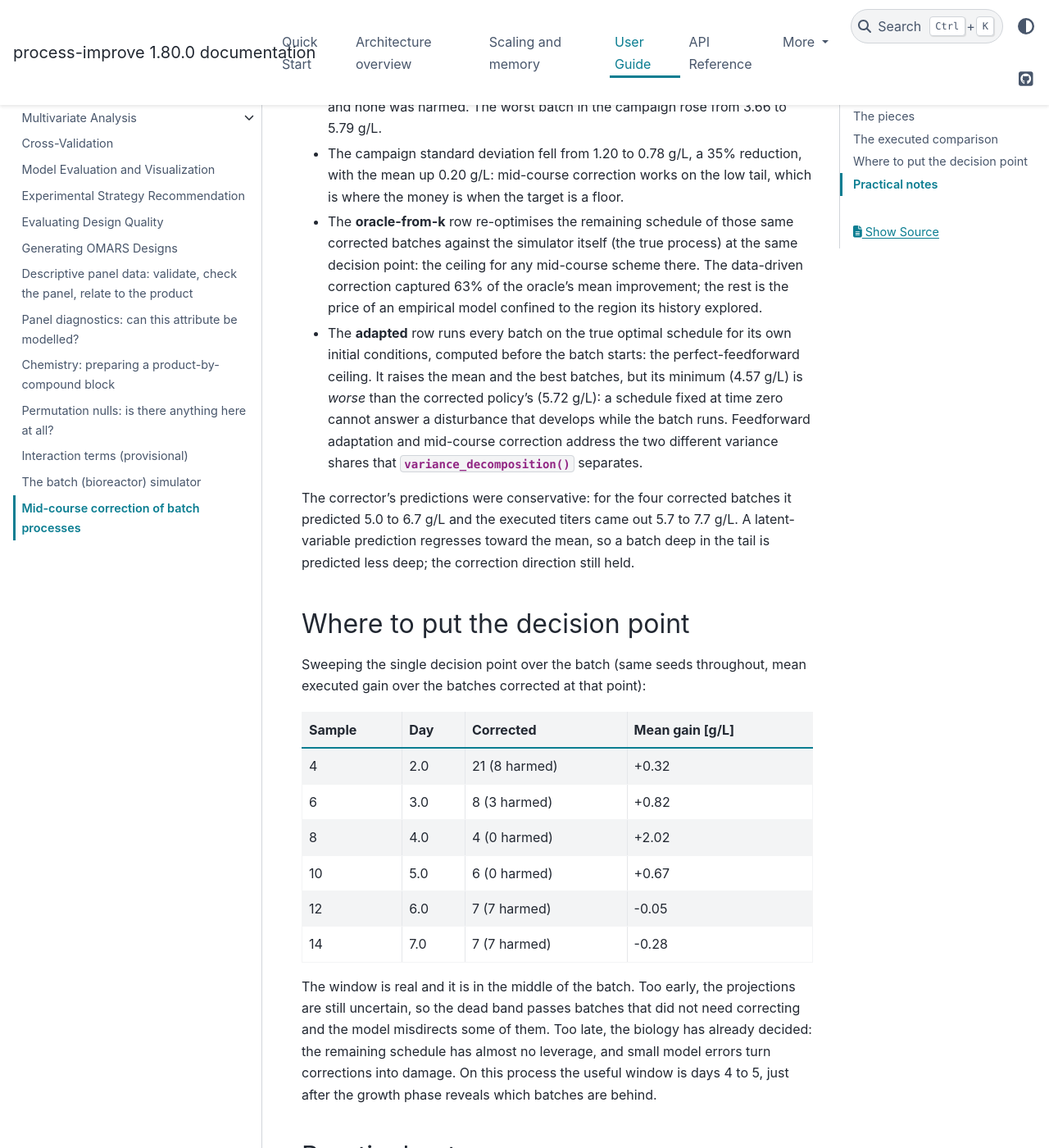
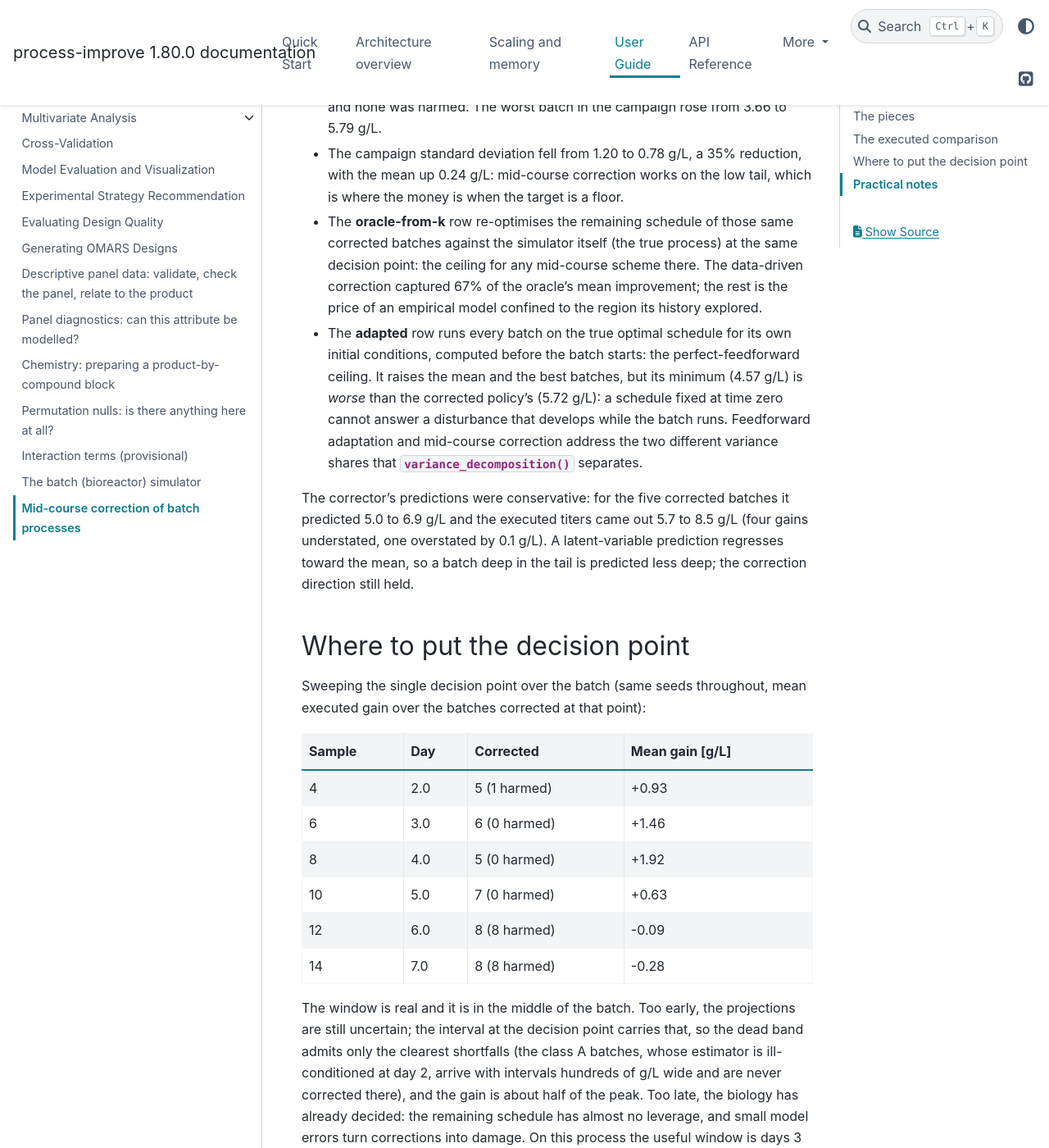
Before and after one commit to kgdunn/process-improve, a Sphinx documentation site: the page built from docs/user_guide/batch_control.rst, in a window 1280 px wide and 1400 px high, scrolled down 2287 px. Shown: the whole window at 82% size. Built offline with Sphinx 7.4.7 and the PyData theme 0.15.4, drawn with Linux system fonts in a browser that asks for light colours; some of the changed text lies outside the part shown.

Commit message:
Update the user guide with the executed numbers under the new dead band
Five of forty batches corrected (all class C), none harmed, mean gain
+1.92 g/L, sd 1.20 -> 0.78 g/L, 67% of the oracle improvement; the
decision-day sweep no longer harms early because the interval at the
decision point refuses the ill-conditioned projections.

Co-Authored-By: Claude Fable 5.1 <noreply@anthropic.com>
Claude-Session: https://claude.ai/code/session_01NZAyiPT8xURSdi24yFKCra

```diff
--- a/docs/user_guide/batch_control.rst
+++ b/docs/user_guide/batch_control.rst
@@ -84,25 +84,25 @@ seed 0; about seven minutes, dominated by the two ceiling policies):
 Policy           Mean    Sd      Min     Max
 ===============  ======  ======  ======  ======
 replay           7.507   1.198   3.655   8.925
-midcourse        7.709   0.781   5.717   8.925
-oracle-from-k    7.828   0.631   6.108   8.925
+midcourse        7.746   0.782   5.717   8.925
+oracle-from-k    7.866   0.626   6.108   8.925
 adapted          7.824   1.013   4.573   9.309
 ===============  ======  ======  ======  ======
 
-Four of the forty batches were corrected, all in the poorest feed class;
-thirty-five were left alone by the dead band and one was stopped by the SPE
+Five of the forty batches were corrected, all in the poorest feed class;
+thirty-four were left alone by the dead band and one was stopped by the SPE
 validity gate. Reading the table:
 
-- The corrected batches gained between +1.53 and +2.67 g/L, mean +2.02 g/L,
+- The corrected batches gained between +1.48 and +2.67 g/L, mean +1.92 g/L,
   and none was harmed. The worst batch in the campaign rose from 3.66 to
   5.79 g/L.
 - The campaign standard deviation fell from 1.20 to 0.78 g/L, a 35%
-  reduction, with the mean up 0.20 g/L: mid-course correction works on the
+  reduction, with the mean up 0.24 g/L: mid-course correction works on the
   low tail, which is where the money is when the target is a floor.
 - The **oracle-from-k** row re-optimises the remaining schedule of those
   same corrected batches against the simulator itself (the true process) at
   the same decision point: the ceiling for any mid-course scheme there. The
-  data-driven correction captured 63% of the oracle's mean improvement; the
+  data-driven correction captured 67% of the oracle's mean improvement; the
   rest is the price of an empirical model confined to the region its
   history explored.
 - The **adapted** row runs every batch on the true optimal schedule for its
@@ -114,11 +114,11 @@ validity gate. Reading the table:
   address the two different variance shares that
   :func:`~process_improve.simulation.variance_decomposition` separates.
 
-The corrector's predictions were conservative: for the four corrected
-batches it predicted 5.0 to 6.7 g/L and the executed titers came out 5.7 to
-7.7 g/L. A latent-variable prediction regresses toward the mean, so a batch
-deep in the tail is predicted less deep; the correction direction still
-held.
+The corrector's predictions were conservative: for the five corrected
+batches it predicted 5.0 to 6.9 g/L and the executed titers came out 5.7 to
+8.5 g/L (four gains understated, one overstated by 0.1 g/L). A
+latent-variable prediction regresses toward the mean, so a batch deep in the
+tail is predicted less deep; the correction direction still held.
 
 Where to put the decision point
 -------------------------------
@@ -129,21 +129,24 @@ mean executed gain over the batches corrected at that point):
 =========  ====  ==============  ===============
 Sample     Day   Corrected       Mean gain [g/L]
 =========  ====  ==============  ===============
-4          2.0   21 (8 harmed)   +0.32
-6          3.0   8 (3 harmed)    +0.82
-8          4.0   4 (0 harmed)    +2.02
-10         5.0   6 (0 harmed)    +0.67
-12         6.0   7 (7 harmed)    -0.05
-14         7.0   7 (7 harmed)    -0.28
+4          2.0   5 (1 harmed)    +0.93
+6          3.0   6 (0 harmed)    +1.46
+8          4.0   5 (0 harmed)    +1.92
+10         5.0   7 (0 harmed)    +0.63
+12         6.0   8 (8 harmed)    -0.09
+14         7.0   8 (8 harmed)    -0.28
 =========  ====  ==============  ===============
 
 The window is real and it is in the middle of the batch. Too early, the
-projections are still uncertain, so the dead band passes batches that did
-not need correcting and the model misdirects some of them. Too late, the
-biology has already decided: the remaining schedule has almost no leverage,
-and small model errors turn corrections into damage. On this process the
-useful window is days 4 to 5, just after the growth phase reveals which
-batches are behind.
+projections are still uncertain; the interval at the decision point carries
+that, so the dead band admits only the clearest shortfalls (the class A
+batches, whose estimator is ill-conditioned at day 2, arrive with intervals
+hundreds of g/L wide and are never corrected there), and the gain is about
+half of the peak. Too late, the biology has already decided: the remaining
+schedule has almost no leverage, and small model errors turn corrections
+into damage. On this process the useful window is days 3 to 5, with the
+largest gain at day 4, just after the growth phase reveals which batches are
+behind.
 
 Practical notes
 ---------------
```
Also changed, not shown: other parts of docs/user_guide/batch_control.rst (+1 -1 lines).
